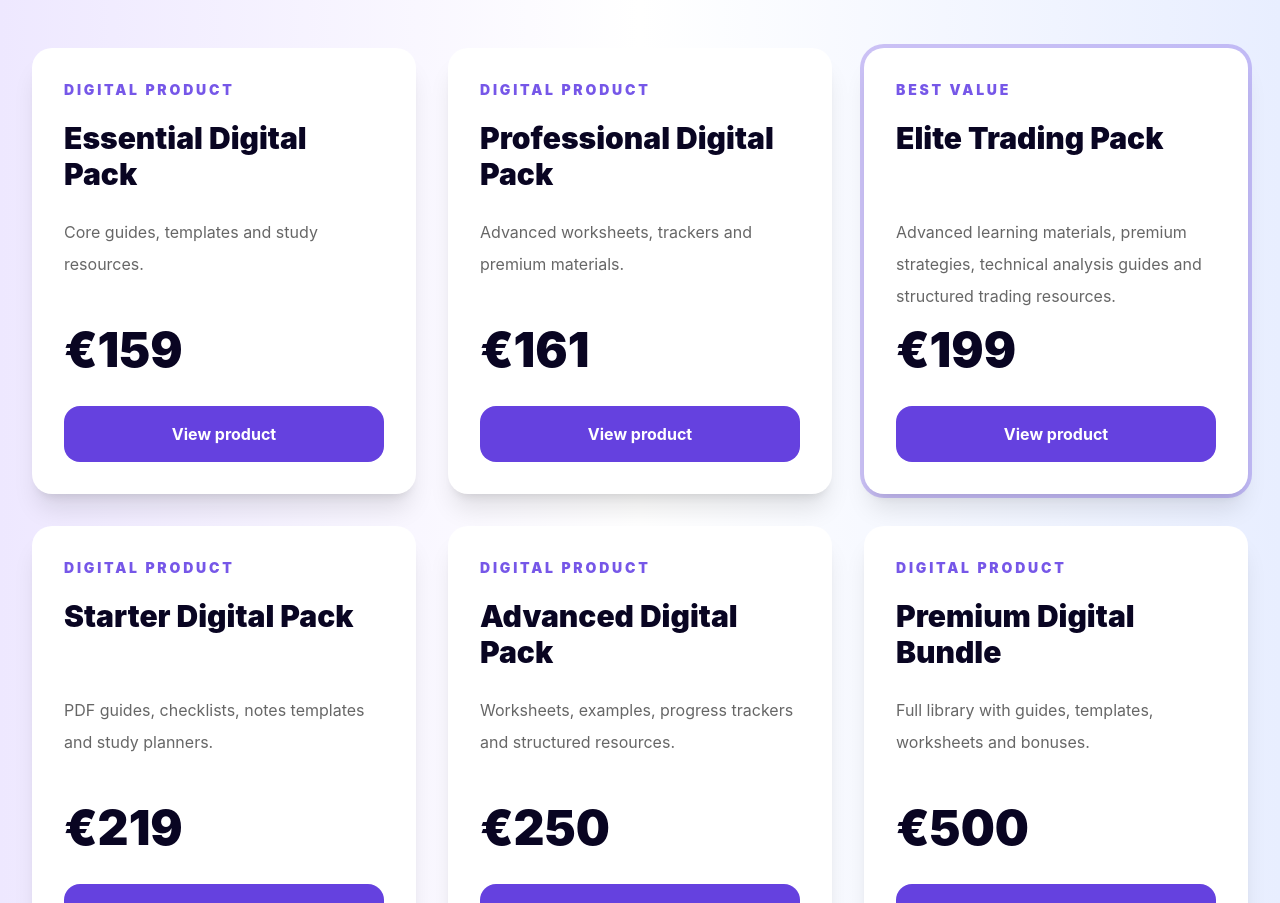
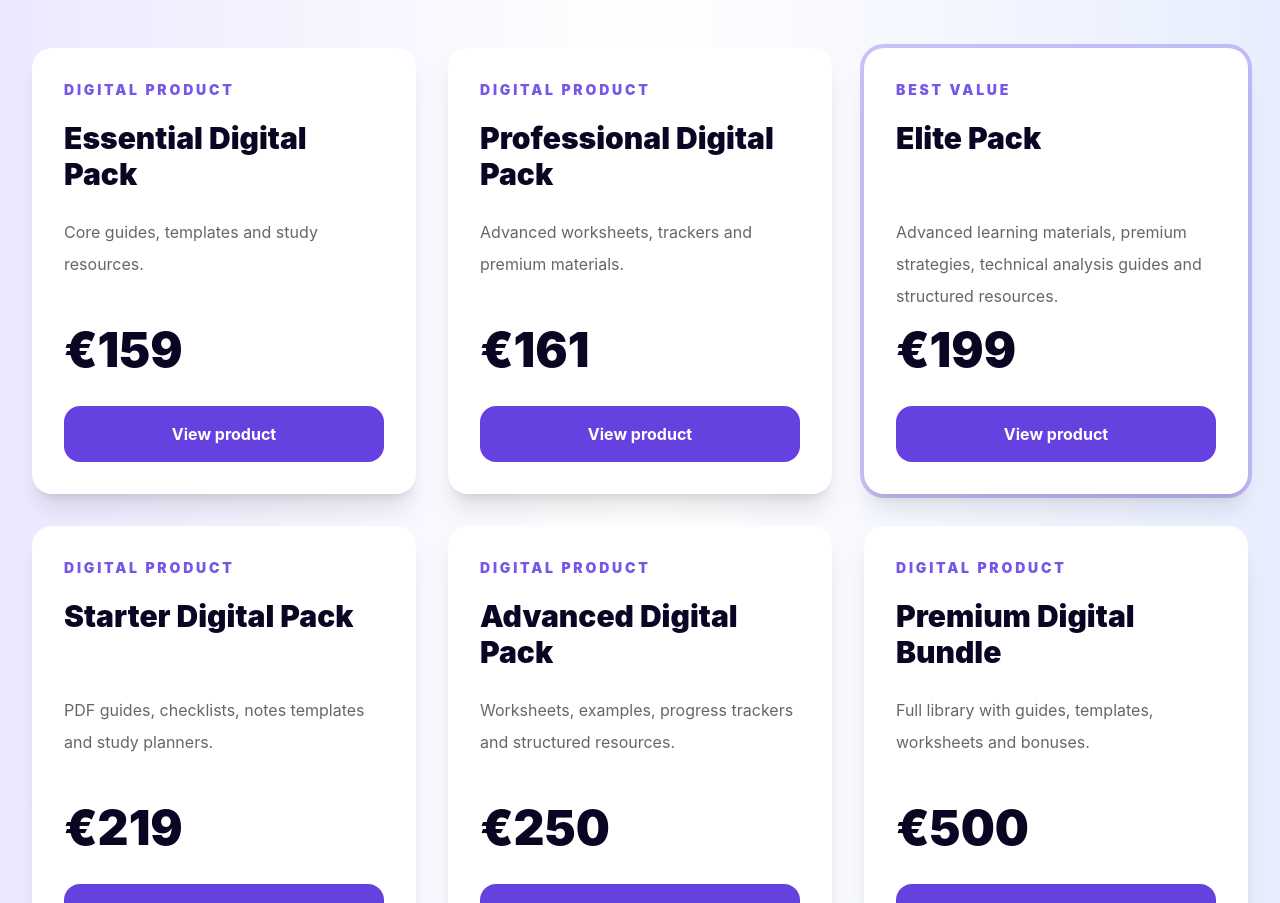
Before and after one commit to Barukov/holytime-stripe, a Next.js app: page / in a window 1280 px wide. Shown: the part 1740-2643 px from the top of the page. Built offline with nearby package versions, Linux system fonts and the light colour scheme.

Commit message:
fix names

```diff
--- a/app/api/dodo-webhook/route.ts
+++ b/app/api/dodo-webhook/route.ts
@@ -20,7 +20,7 @@ const PRODUCT_NAMES: Record<string, string> = {
   premium: "Premium Bundle",
   product159: "Essential Pack",
   product161: "Professional Pack",
-  product199: "Elite Trading Pack",
+  product199: "Elite  Pack",
 };
 
 const processedEvents = new Set<string>();
--- a/app/page.tsx
+++ b/app/page.tsx
@@ -6,7 +6,7 @@ import { useState } from "react";
 const products = [
   ["product159", "Essential Digital Pack", "€159", "Core guides, templates and study resources."],
   ["product161", "Professional Digital Pack", "€161", "Advanced worksheets, trackers and premium materials."],
-  ["product199", "Elite Trading Pack", "€199", "Advanced learning materials, premium strategies, technical analysis guides and structured trading resources."],
+  ["product199", "Elite  Pack", "€199", "Advanced learning materials, premium strategies, technical analysis guides and structured  resources."],
   ["starter", "Starter Digital Pack", "€219", "PDF guides, checklists, notes templates and study planners."],
   ["advanced", "Advanced Digital Pack", "€250", "Worksheets, examples, progress trackers and structured resources."],
   ["premium", "Premium Digital Bundle", "€500", "Full library with guides, templates, worksheets and bonuses."],
--- a/app/product/[slug]/page.tsx
+++ b/app/product/[slug]/page.tsx
@@ -16,7 +16,7 @@ const products: any = {
     tag: "Special offer",
   },
   product199: {
-    name: " Elite Trading Pack",
+    name: " Elite  Pack",
     price: "€199",
     tag: "Best value",
   },
```
